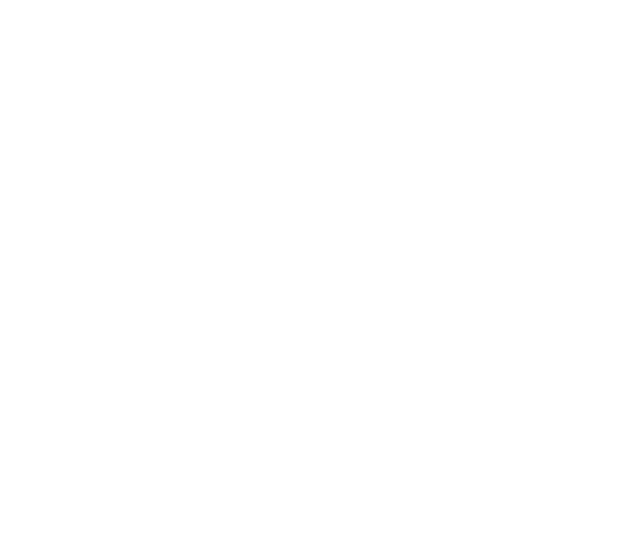
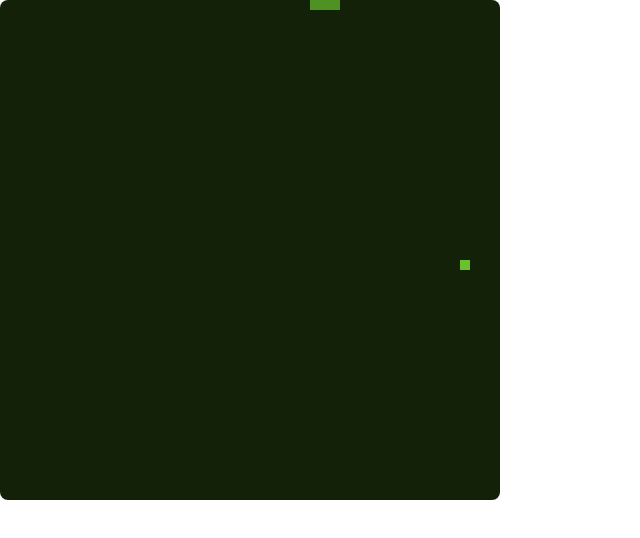
Before and after one commit to nicole-santana/jogo-da-cobrinha, a plain HTML site: page index.html in a window 1280 px wide. Shown: the whole page, without its empty margins (0-640 px from the left). Drawn offline with Linux system fonts and the light colour scheme.

Commit message:
base(html, css, js) pronta e com as cores do gameboy

```diff
--- /dev/null
+++ b/cobrinha.js
@@ -0,0 +1,86 @@
+const canvas = document.getElementById("cobrinha-canvas");
+const ctx = canvas.getContext("2d");
+
+const scale = 10;
+const rows = canvas.height / scale;
+const columns = canvas.width / scale;
+
+let snake = {
+  x: 0,
+  y: 0,
+  dx: scale,
+  dy: 0,
+  body: [],
+  length: 2
+};
+
+let apple = {
+  x: Math.floor(Math.random() * columns) * scale,
+  y: Math.floor(Math.random() * rows) * scale
+};
+
+// Listen for key presses to control snake
+document.addEventListener("keydown", changeDirection);
+
+function changeDirection(event) {
+  if (event.keyCode === 37 && snake.dx === 0) {
+    // Left arrow key
+    snake.dx = -scale;
+    snake.dy = 0;
+  } else if (event.keyCode === 38 && snake.dy === 0) {
+    // Up arrow key
+    snake.dy = -scale;
+    snake.dx = 0;
+  } else if (event.keyCode === 39 && snake.dx === 0) {
+    // Right arrow key
+    snake.dx = scale;
+    snake.dy = 0;
+  } else if (event.keyCode === 40 && snake.dy === 0) {
+    // Down arrow key
+    snake.dy = scale;
+    snake.dx = 0;
+  }
+}
+
+function draw() {
+  ctx.clearRect(0, 0, canvas.width, canvas.height);
+
+  // Draw snake
+  ctx.fillStyle = "#4e9223";
+  snake.body.forEach(part => {
+    ctx.fillRect(part.x, part.y, scale, scale);
+  });
+  ctx.fillRect(snake.x, snake.y, scale, scale);
+
+  // Draw apple
+  ctx.fillStyle = "#6ac02d";
+  ctx.fillRect(apple.x, apple.y, scale, scale);
+}
+
+function update() {
+  snake.body.push({ x: snake.x, y: snake.y });
+  if (snake.body.length > snake.length) snake.body.shift();
+
+  snake.x += snake.dx;
+  snake.y += snake.dy;
+
+  // Wrap around the edges
+  if (snake.x >= canvas.width) snake.x = 0;
+  if (snake.y >= canvas.height) snake.y = 0;
+  if (snake.x < 0) snake.x = canvas.width - scale;
+  if (snake.y < 0) snake.y = canvas.height - scale;
+
+  // Eat apple
+  if (snake.x === apple.x && snake.y === apple.y) {
+    snake.length++;
+    apple.x = Math.floor(Math.random() * columns) * scale;
+    apple.y = Math.floor(Math.random() * rows) * scale;
+  }
+}
+
+function gameLoop() {
+  update();
+  draw();
+}
+
+setInterval(gameLoop, 150); // Run every 150ms
--- a/index.html
+++ b/index.html
@@ -1,11 +1,17 @@
 <!DOCTYPE html>
-<html lang="en">
+<html lang="pt-b4">
 <head>
     <meta charset="UTF-8">
     <meta name="viewport" content="width=device-width, initial-scale=1.0">
-    <title>Document</title>
+    <title>Jogo da cobrinha &lt;3 </title>
+    <link rel="stylesheet" href="styles.css">
+
+
 </head>
 <body>
-
+    <div id="cobrinha-container">
+        <canvas height="500" width="500" id="cobrinha-canvas"></canvas>
+    </div>
+    <script src="cobrinha.js"></script>
 </body>
 </html>
--- /dev/null
+++ b/styles.css
@@ -0,0 +1,16 @@
+body {
+    margin: 0;
+}
+
+#cobrinha-container {
+
+      bottom: 10px;
+      right: 10px;
+      z-index: 9999;
+  }
+
+#cobrinha-canvas {
+
+    background-color: #132108;
+      border-radius: 8px;
+  }
```
